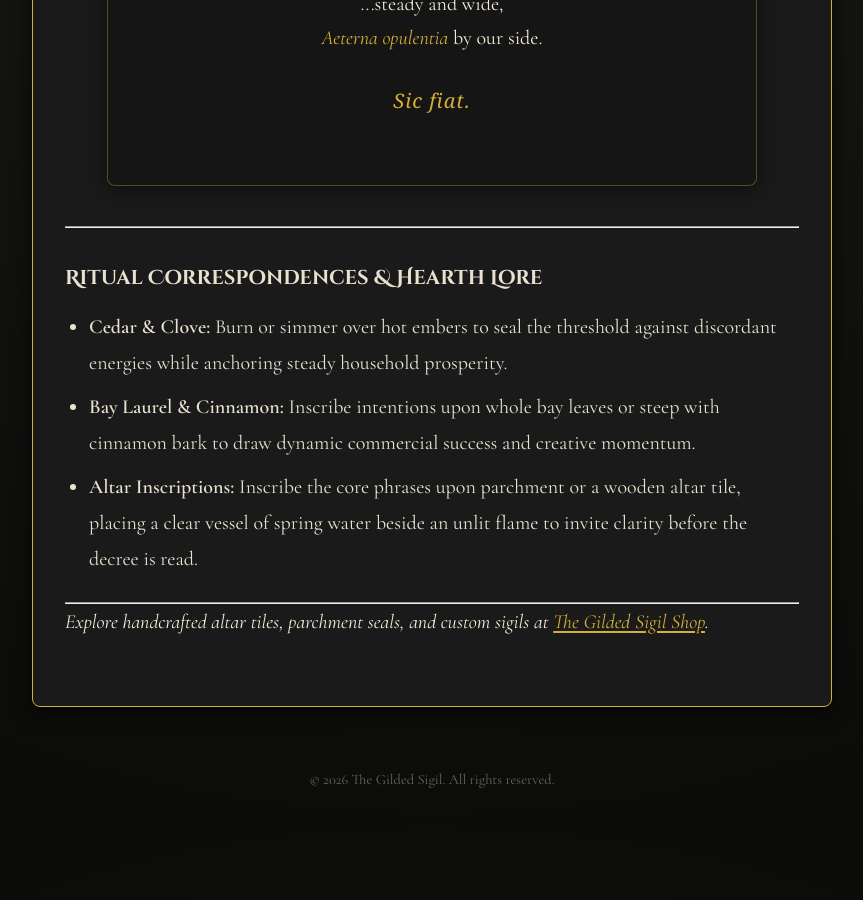
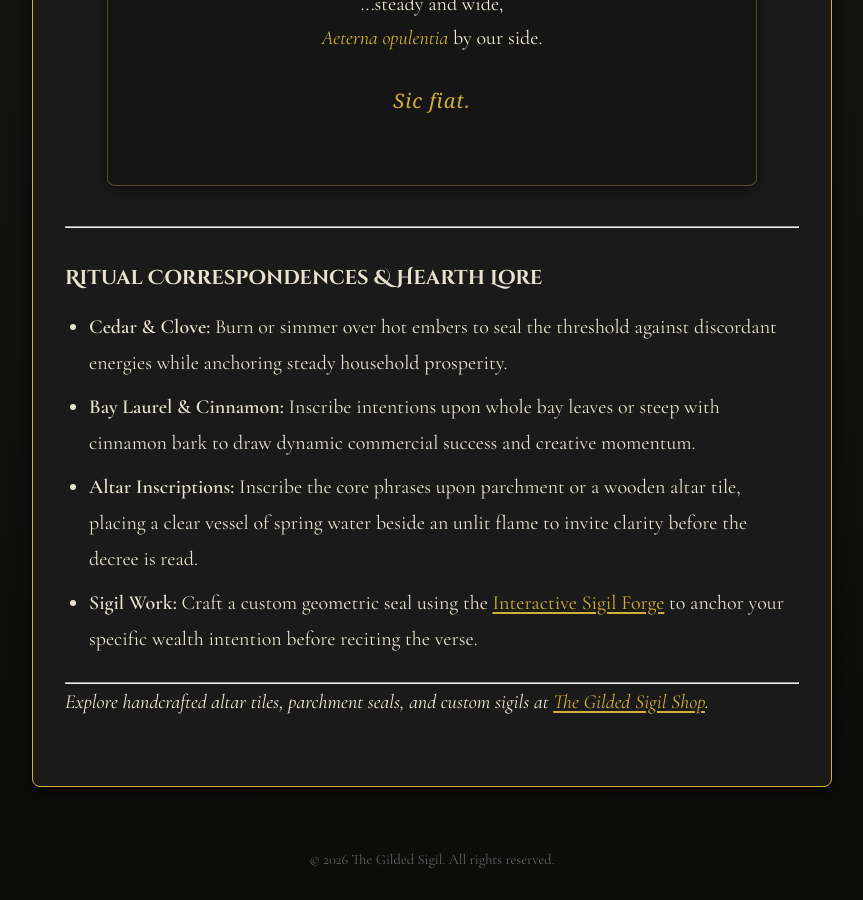
Before and after one commit to maf187/the-gilded-sigil, a Jekyll site: the page built from _posts/2026-08-30-an-incantation-for-wealth-with-warding.md, in a window 1280 px wide and 900 px high, scrolled down 1708 px. Shown: the whole window, without its empty margins (208-1071 px from the left). Built offline with Jekyll 4.4.1, drawn with Linux system fonts in a browser that asks for light colours; before the commit the page ends 2528 px from its top, so only the background shows below that.

Commit message:
Include sigil work for wealth intention
Added a new section on sigil work for wealth intention.

```diff
--- a/_posts/2026-08-30-an-incantation-for-wealth-with-warding.md
+++ b/_posts/2026-08-30-an-incantation-for-wealth-with-warding.md
@@ -49,6 +49,7 @@ featured_image: "/assets/images/posts/sovereign-hearth-cauldron.jpg"
 * **Cedar & Clove:** Burn or simmer over hot embers to seal the threshold against discordant energies while anchoring steady household prosperity.
 * **Bay Laurel & Cinnamon:** Inscribe intentions upon whole bay leaves or steep with cinnamon bark to draw dynamic commercial success and creative momentum.
 * **Altar Inscriptions:** Inscribe the core phrases upon parchment or a wooden altar tile, placing a clear vessel of spring water beside an unlit flame to invite clarity before the decree is read.
+* **Sigil Work:** Craft a custom geometric seal using the [Interactive Sigil Forge](/sigil-forge/) to anchor your specific wealth intention before reciting the verse.
 
 ---
 
```
